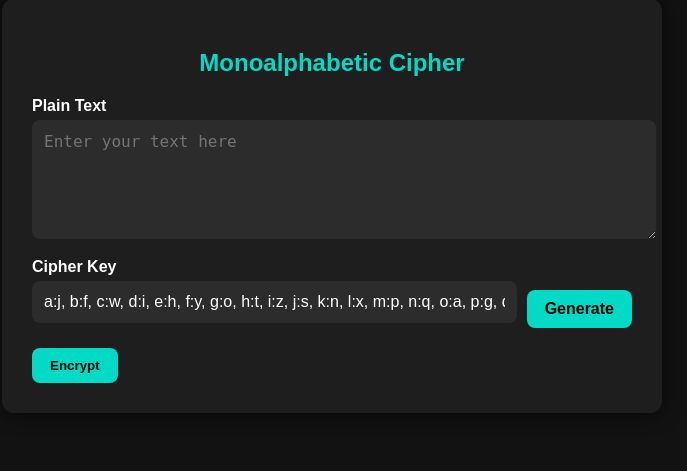
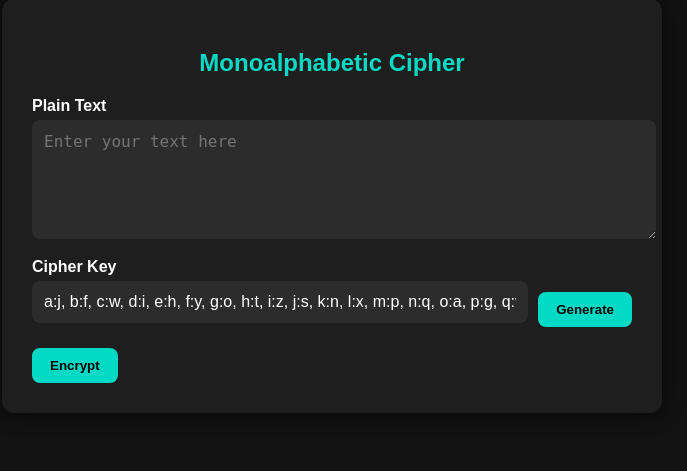
Before and after one commit to eng8890/-, a Flask app: page / in a window 1280 px wide. Shown: the part 202-673 px from the top of the page, without its empty margins (308-995 px from the left). Run offline with Flask 2, Linux system fonts and the light colour scheme.

Commit message:
index.html

```diff
--- a/templates/index.html
+++ b/templates/index.html
@@ -75,7 +75,7 @@
             <label for="keymap">Cipher Key</label>
             <div class="key-row">
                 <input type="text" name="keymap" id="keymap" value="{{ keymap }}">
-                <a href="/generate-key" class="button-link">Generate</a>
+                <button type="button" onclick="window.location.href='/generate-key'">Generate</button>
             </div>
 
             <button type="submit" style="margin-top: 10px;">Encrypt</button>
```
